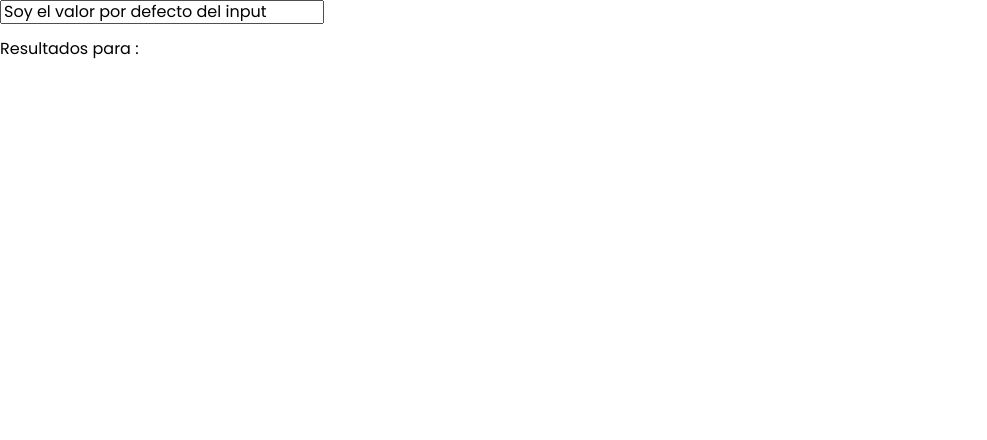
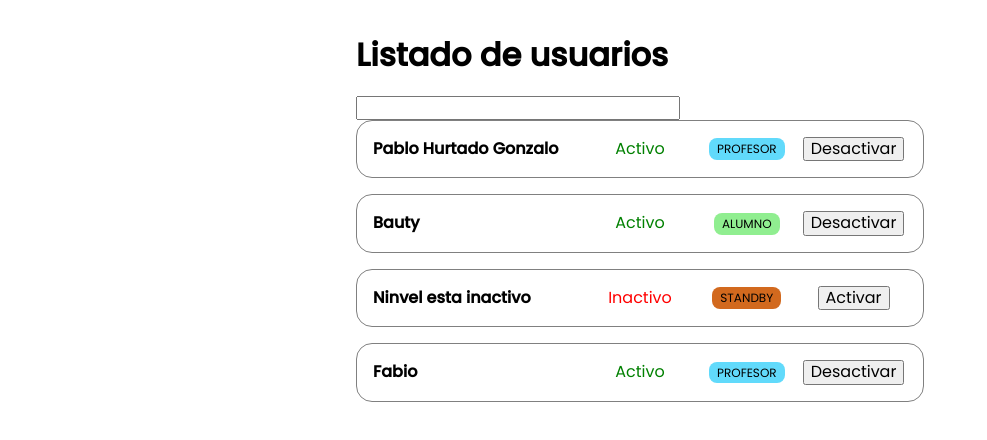
Before and after one commit to Coshiloco/Proyectos_React, a React (Vite) app: page / in a window 1280 px wide. Shown: the top 440 px of the page, without its empty margins (0-987 px from the left). Built offline with nearby package versions, Linux system fonts and the light colour scheme.

Commit message:
Modularizacion de la logica y otros

```diff
--- a/src/App.jsx
+++ b/src/App.jsx
@@ -25,7 +25,6 @@ const USERS = [
 
 const AppConChildren = () => (
 	<UserList users={USERS}>
-		<h1>Liston de tablon de USuarios</h1>
 	</UserList>
 );
 
--- a/src/components/UsersList.jsx
+++ b/src/components/UsersList.jsx
@@ -1,19 +1,36 @@
+import { useState } from 'react';
 import style from './UserLIst.module.css';
 import UserRow from './UserRow';
 
-const UserList = ({ users, children }) => {
-	const usersRendered =
-		users.length > 0 ? (
-			users.map(user => <UserRow key={user.name} {...user} />)
-		) : (
-			<p>No hay USuarios</p>
-		);
+const UserList = ({ users }) => {
+	const [search, setSearch] = useState('');
+	const usersRendered = filterAndRenderUsers(users, search);
 	return (
 		<div className={style.list}>
-			{children}
+			<h1>Listado de usuarios</h1>
+			<input
+				type='text'
+				name='search'
+				value={search}
+				onChange={ev => setSearch(ev.target.value)}
+			></input>
 			{usersRendered}
 		</div>
 	);
 };
 
+const filterAndRenderUsers = (users, search) => {
+	const normalizedSearch = search.toLowerCase();
+	const usersFiltered = search
+		? users.filter(user => user.name.toLowerCase().startsWith(normalizedSearch))
+		: users;
+	const usersRendered =
+		usersFiltered.length > 0 ? (
+			usersFiltered.map(user => <UserRow key={user.name} {...user} />)
+		) : (
+			<p>No hay USuarios</p>
+		);
+	return usersRendered;
+};
+
 export default UserList;
--- a/src/main.jsx
+++ b/src/main.jsx
@@ -1,8 +1,8 @@
-import { useState } from 'react';
+// import { useState } from 'react';
 import ReactDOM from 'react-dom';
 import AppConChildren from './App';
-import AppEventBubblingCapturingStopPropagation from './components/EventBubblingCapturingPropagation';
-import AppFormulariosNoControlados from './FormulariosNoControlados';
+// import AppEventBubblingCapturingStopPropagation from './components/EventBubblingCapturingPropagation';
+// import AppFormulariosNoControlados from './FormulariosNoControlados';
 import './styles/index.css';
 
 // variables
@@ -210,50 +210,50 @@ const appdestructuringprops = (
 
 // Eventos con addEventListener
 
-const Appeventos = () => {
-	const [hasListener, setHasListener] = useState(true);
-	return (
-		<button
-			onClick={
-				hasListener
-					? () => {
-							alert('Prueba React');
-							setHasListener(false);
-					  }
-					: undefined
-			}
-		>
-			React
-		</button>
-	);
-};
+// const Appeventos = () => {
+// 	const [hasListener, setHasListener] = useState(true);
+// 	return (
+// 		<button
+// 			onClick={
+// 				hasListener
+// 					? () => {
+// 							alert('Prueba React');
+// 							setHasListener(false);
+// 					  }
+// 					: undefined
+// 			}
+// 		>
+// 			React
+// 		</button>
+// 	);
+// };
 
 // PreventDefault
 
-const AppPreveniendoComportamientoPorDefecto = () => (
-	<a
-		href='https:eactjs.org'
-		onClick={ev => {
-			ev.preventDefault();
-			alert('Navegando en React...');
-		}}
-	>
-		React
-	</a>
-);
+// const AppPreveniendoComportamientoPorDefecto = () => (
+// 	<a
+// 		href='https:eactjs.org'
+// 		onClick={ev => {
+// 			ev.preventDefault();
+// 			alert('Navegando en React...');
+// 		}}
+// 	>
+// 		React
+// 	</a>
+// );
 
 // Target vs CurrentTarget
 
-const Apptarget = () => (
-	<div
-		onClick={ev => {
-			console.log('Target ', ev.target);
-			console.log('CurrentTarget ', ev.currentTarget);
-		}}
-	>
-		<button>React</button>
-	</div>
-);
+// const Apptarget = () => (
+// 	<div
+// 		onClick={ev => {
+// 			console.log('Target ', ev.target);
+// 			console.log('CurrentTarget ', ev.currentTarget);
+// 		}}
+// 	>
+// 		<button>React</button>
+// 	</div>
+// );
 
 // COmposicion de componentes
 
@@ -271,8 +271,8 @@ ReactDOM.render(componentesapp, container);
 ReactDOM.render(appprimeroscomponentespropios, container);
 ReactDOM.render(appdestructuringprops, container);
 ReactDOM.render(<AppConChildren />, container);
-ReactDOM.render(<Appeventos />, container);
-ReactDOM.render(<AppPreveniendoComportamientoPorDefecto />, container);
-ReactDOM.render(<Apptarget></Apptarget>, container);
-ReactDOM.render(<AppEventBubblingCapturingStopPropagation />, container);
-ReactDOM.render(<AppFormulariosNoControlados />, container);
+// ReactDOM.render(<Appeventos />, container);
+// ReactDOM.render(<AppPreveniendoComportamientoPorDefecto />, container);
+// ReactDOM.render(<Apptarget></Apptarget>, container);
+// ReactDOM.render(<AppEventBubblingCapturingStopPropagation />, container);
+// ReactDOM.render(<AppFormulariosNoControlados />, container);
```
